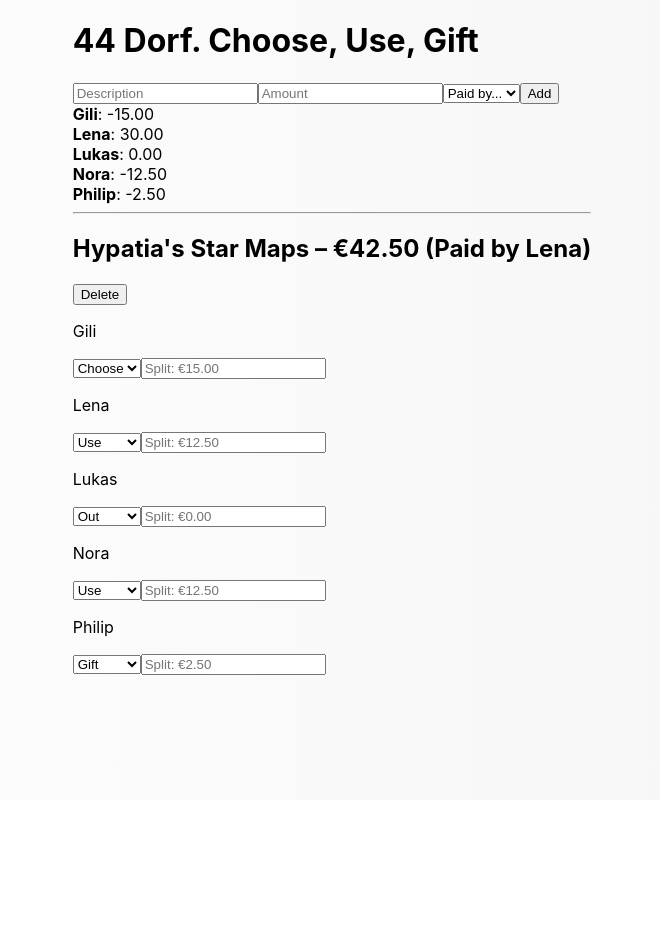
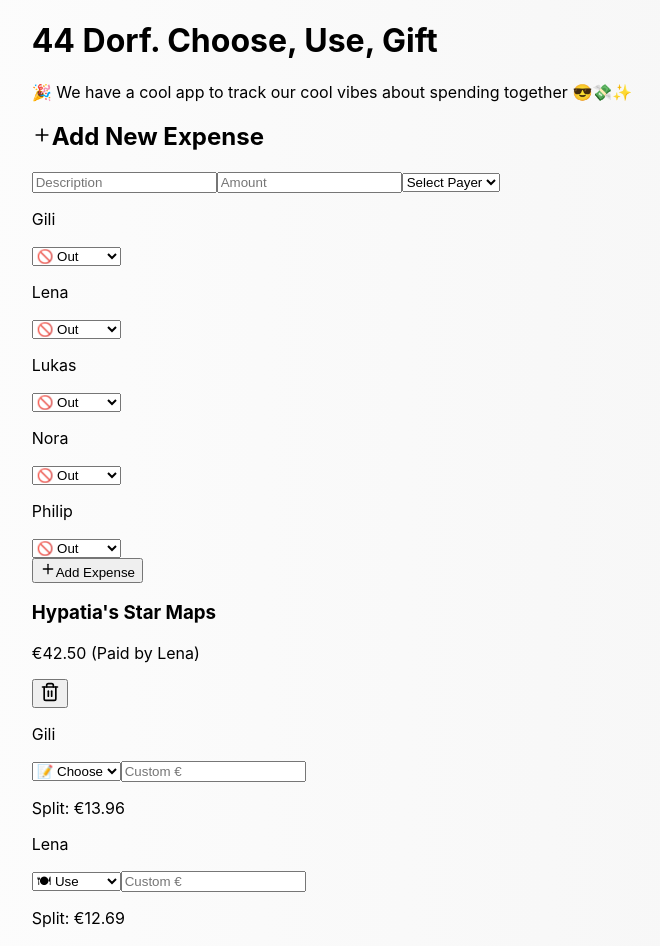
Before and after one commit to Gilganit/44-CUG, a React (Create React App) app: page / in a window 1280 px wide. Shown: the top 946 px of the page, without its empty margins (308-968 px from the left). Before the commit the page ends 800 px from the top, so only its background shows below. Built offline with nearby package versions, Linux system fonts and the light colour scheme.

Commit message:
Update to horizontal layout

```diff
--- a/src/App.js
+++ b/src/App.js
@@ -17,8 +17,23 @@ const ExpenseSharingApp = () => {
         Philip: 'gift'
       },
       customAmounts: {}
+    },
+    {
+      id: 2,
+      description: "Lilith’s Midnight Oil",
+      amount: 88.8,
+      paidBy: 'Nora',
+      participations: {
+        Gili: 'gift',
+        Lena: 'choose',
+        Lukas: 'use',
+        Nora: 'use',
+        Philip: 'out'
+      },
+      customAmounts: {}
     }
   ]);
+
   const [newExpense, setNewExpense] = useState({
     description: '',
     amount: '',
@@ -61,178 +76,224 @@ const ExpenseSharingApp = () => {
     setExpenses(
       expenses.map(expense =>
         expense.id === expenseId
-          ? {
-              ...expense,
-              customAmounts: {
-                ...expense.customAmounts,
-                [person]: parseFloat(amount) || 0
-              }
-            }
+          ? { ...expense, customAmounts: { ...expense.customAmounts, [person]: parseFloat(amount) || 0 } }
           : expense
       )
     );
   };
 
   const calculateSplit = expense => {
-    const weights = {
-      choose: 1.2,
-      use: 1.0,
-      gift: 0.2,
-      out: 0
-    };
+    const participants = housemates.filter(person => expense.participations[person] !== 'out');
+    const choosers = participants.filter(person => expense.participations[person] === 'choose');
+    const users = participants.filter(person => expense.participations[person] === 'use');
+    const gifters = participants.filter(person => expense.participations[person] === 'gift');
 
-    const amounts = {};
+    let amounts = {};
     let remainingAmount = expense.amount;
 
-    // Apply custom amounts
-    for (const person of housemates) {
+    // Handle custom amounts first
+    participants.forEach(person => {
       if (expense.customAmounts?.[person]) {
         amounts[person] = expense.customAmounts[person];
         remainingAmount -= expense.customAmounts[person];
       }
-    }
+    });
 
-    // Calculate weighted split for remaining participants
-    const weightedParticipants = housemates.filter(
-      person =>
-        expense.participations[person] !== 'out' &&
-        !expense.customAmounts?.[person]
+    const nonCustom = participants.filter(p => !expense.customAmounts?.[p]);
+
+    const chooserWeight = 1.1;
+    const userWeight = 1;
+    const giftWeight = 0.25;
+
+    const totalWeight = nonCustom.reduce((sum, person) => {
+      const type = expense.participations[person];
+      return (
+        sum +
+        (type === 'choose'
+          ? chooserWeight
+          : type === 'use'
+          ? userWeight
+          : type === 'gift'
+          ? giftWeight
+          : 0)
       );
-
-    const totalWeight = weightedParticipants.reduce((sum, person) => {
-      return sum + (weights[expense.participations[person]] || 0);
     }, 0);
 
-    weightedParticipants.forEach(person => {
-      const weight = weights[expense.participations[person]] || 0;
+    nonCustom.forEach(person => {
+      const type = expense.participations[person];
+      const weight =
+        type === 'choose'
+          ? chooserWeight
+          : type === 'use'
+          ? userWeight
+          : type === 'gift'
+          ? giftWeight
+          : 0;
+
       amounts[person] = (remainingAmount * weight) / totalWeight;
-    });
-
-    // Fill in zeros for everyone else
-    housemates.forEach(person => {
-      if (!amounts[person]) amounts[person] = 0;
     });
 
     return amounts;
   };
 
-  const calculateBalances = () => {
-    const balances = housemates.reduce((acc, person) => ({ ...acc, [person]: 0 }), {});
-    expenses.forEach(expense => {
-      const splits = calculateSplit(expense);
-      balances[expense.paidBy] += expense.amount;
-      for (const person of housemates) {
-        balances[person] -= splits[person] || 0;
-      }
-    });
-    return balances;
+  const deleteExpense = id => {
+    setExpenses(expenses.filter(expense => expense.id !== id));
   };
 
-  const calculateSettlements = () => {
-    const balances = calculateBalances();
-    const settlements = [];
-    const creditors = Object.entries(balances).filter(([, b]) => b > 0.01);
-    const debtors = Object.entries(balances).filter(([, b]) => b < -0.01);
-
-    creditors.forEach(([creditor, credit]) => {
-      for (const [debtor, debt] of debtors) {
-        if (Math.abs(debt) > 0.01 && credit > 0.01) {
-          const amount = Math.min(credit, Math.abs(debt));
-          settlements.push({ from: debtor, to: creditor, amount });
-          balances[creditor] -= amount;
-          balances[debtor] += amount;
+  const getStatusColor = status => {
+    switch (status) {
+      case 'choose':
+        return 'bg-blue-100 text-blue-800';
+      case 'use':
+        return 'bg-green-100 text-green-800';
+      case 'gift':
+        return 'bg-purple-100 text-purple-800';
+      case 'out':
+      default:
+        return 'bg-gray-100 text-gray-600';
     }
-      }
-    });
-
-    return settlements;
-  };
-
-  const deleteExpense = id => {
-    setExpenses(expenses.filter(e => e.id !== id));
   };
 
   return (
-    <div className="max-w-4xl mx-auto p-6 bg-white">
-      <h1 className="text-3xl font-bold mb-4">44 Dorf. Choose, Use, Gift</h1>
+    <div className="w-full min-h-screen p-10 bg-gray-50 flex flex-col items-center">
+      <div className="mb-8 text-center">
+        <h1 className="text-3xl font-bold text-gray-900 mb-2">44 Dorf. Choose, Use, Gift</h1>
+        <p className="text-gray-600 text-sm">
+          🎉 We have a cool app to track our cool vibes about spending together 😎💸✨
+        </p>
+      </div>
 
-      <div className="mb-6">
+      {/* New Expense Form */}
+      <div className="bg-white p-6 rounded-lg mb-8 shadow-md w-full max-w-3xl">
+        <h2 className="text-xl font-semibold mb-4 flex items-center gap-2">
+          <Plus size={20} />
+          Add New Expense
+        </h2>
+
+        <div className="grid grid-cols-1 md:grid-cols-3 gap-4 mb-4">
           <input
+            type="text"
             placeholder="Description"
             value={newExpense.description}
             onChange={e => setNewExpense({ ...newExpense, description: e.target.value })}
-          className="border p-2 mr-2"
+            className="p-2 border rounded"
           />
           <input
+            type="number"
             placeholder="Amount"
             value={newExpense.amount}
             onChange={e => setNewExpense({ ...newExpense, amount: e.target.value })}
-          className="border p-2 mr-2"
+            className="p-2 border rounded"
           />
           <select
             value={newExpense.paidBy}
             onChange={e => setNewExpense({ ...newExpense, paidBy: e.target.value })}
-          className="border p-2"
+            className="p-2 border rounded"
           >
-          <option value="">Paid by...</option>
+            <option value="">Select Payer</option>
             {housemates.map(person => (
-            <option key={person}>{person}</option>
+              <option key={person} value={person}>
+                {person}
+              </option>
             ))}
           </select>
-        <button onClick={addExpense} className="ml-2 bg-blue-500 text-white p-2 rounded">
-          Add
+        </div>
+
+        <div className="overflow-x-auto">
+          <div className="flex gap-4 mb-4">
+            {housemates.map(person => (
+              <div key={person} className="min-w-[120px] border rounded p-2">
+                <p className="font-medium text-sm mb-1">{person}</p>
+                <select
+                  value={newExpense.participations[person]}
+                  onChange={e =>
+                    setNewExpense({
+                      ...newExpense,
+                      participations: { ...newExpense.participations, [person]: e.target.value }
+                    })
+                  }
+                  className="w-full p-1 border rounded text-sm"
+                >
+                  <option value="out">🚫 Out</option>
+                  <option value="choose">📝 Choose</option>
+                  <option value="use">🍽 Use</option>
+                  <option value="gift">🎁 Gift</option>
+                </select>
+              </div>
+            ))}
+          </div>
+        </div>
+
+        <button
+          onClick={addExpense}
+          className="bg-blue-500 text-white px-4 py-2 rounded hover:bg-blue-600 transition"
+        >
+          <Plus size={16} />
+          Add Expense
         </button>
       </div>
 
-      {housemates.map(person => (
-        <div key={person} className="mb-4">
-          <strong>{person}</strong>: {calculateBalances()[person].toFixed(2)}
-        </div>
-      ))}
-
-      <hr className="my-6" />
-
+      {/* Expenses */}
+      <div className="grid gap-6 w-full max-w-6xl">
         {expenses.map(expense => {
           const splits = calculateSplit(expense);
           return (
-          <div key={expense.id} className="mb-6 border p-4 rounded shadow">
-            <h2 className="text-xl font-semibold">
-              {expense.description} – €{expense.amount.toFixed(2)} (Paid by {expense.paidBy})
-            </h2>
+            <div key={expense.id} className="bg-white border rounded-lg p-4 shadow-md">
+              <div className="flex justify-between items-center mb-4">
+                <div>
+                  <h3 className="font-semibold text-lg">{expense.description}</h3>
+                  <p className="text-sm text-gray-600">
+                    €{expense.amount.toFixed(2)} (Paid by {expense.paidBy})
+                  </p>
+                </div>
                 <button
                   onClick={() => deleteExpense(expense.id)}
-              className="text-red-500 mt-2 text-sm"
+                  className="text-red-500 hover:text-red-700"
                 >
-              Delete
+                  <Trash2 size={20} />
                 </button>
-            <div className="grid grid-cols-1 sm:grid-cols-3 gap-4 mt-4">
+              </div>
+
+              <div className="overflow-x-auto">
+                <div className="flex gap-4">
                   {housemates.map(person => (
-                <div key={person} className="border p-2 rounded">
-                  <p className="font-bold">{person}</p>
+                    <div key={person} className="min-w-[140px] border rounded p-2 text-sm">
+                      <p className="font-medium mb-1">{person}</p>
                       <select
                         value={expense.participations[person]}
                         onChange={e => updateParticipation(expense.id, person, e.target.value)}
-                    className="w-full mb-1"
+                        className="w-full p-1 border rounded mb-1"
                       >
-                    <option value="out">Out</option>
-                    <option value="choose">Choose</option>
-                    <option value="use">Use</option>
-                    <option value="gift">Gift</option>
+                        <option value="out">🚫 Out</option>
+                        <option value="choose">📝 Choose</option>
+                        <option value="use">🍽 Use</option>
+                        <option value="gift">🎁 Gift</option>
                       </select>
+                      {expense.participations[person] !== 'out' && (
+                        <>
                           <input
                             type="number"
-                    value={expense.customAmounts[person] || ''}
-                    onChange={e => updateCustomAmount(expense.id, person, e.target.value)}
-                    placeholder={`Split: €${splits[person].toFixed(2)}`}
-                    className="w-full"
+                            placeholder="Custom €"
+                            value={expense.customAmounts?.[person] || ''}
+                            onChange={e =>
+                              updateCustomAmount(expense.id, person, e.target.value)
+                            }
+                            className="w-full p-1 border rounded text-xs mb-1"
                           />
+                          <p className="text-xs text-gray-500">
+                            Split: €{splits[person]?.toFixed(2) || '0.00'}
+                          </p>
+                        </>
+                      )}
                     </div>
                   ))}
+                </div>
               </div>
             </div>
           );
         })}
       </div>
+    </div>
   );
 };
 
```
Lines whose indentation alone changed are shown as unchanged.
